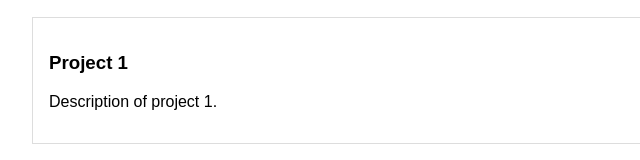
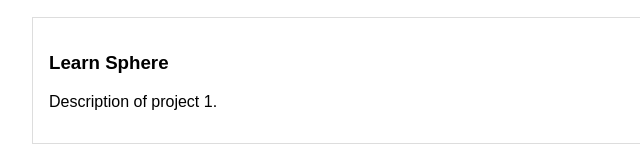
Before and after one commit to Alit-ths/Personal2024, a plain HTML site: page index.html in a window 1280 px wide. Shown: the part 395-555 px from the top of the page, 0-640 px from the left. Drawn offline with Linux system fonts and the light colour scheme.

Commit message:
Updated.index.html

```diff
--- a/index.html
+++ b/index.html
@@ -24,7 +24,7 @@
     <section id="projects">
         <h2>Projects</h2>
         <div class="project">
-            <h3>Project 1</h3>
+            <h3>Learn Sphere</h3>
             <p>Description of project 1.</p>
         </div>
         <div class="project">
```
